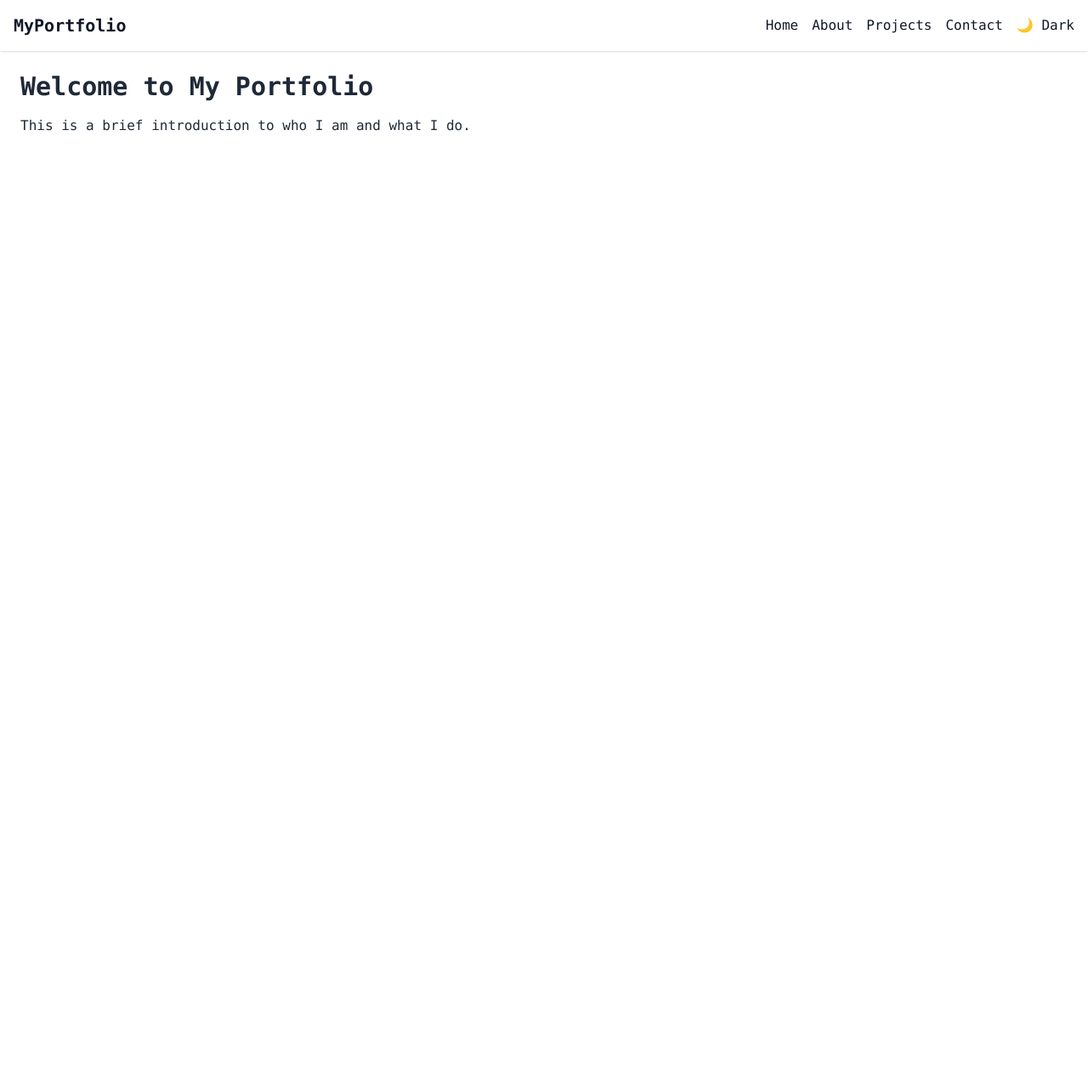
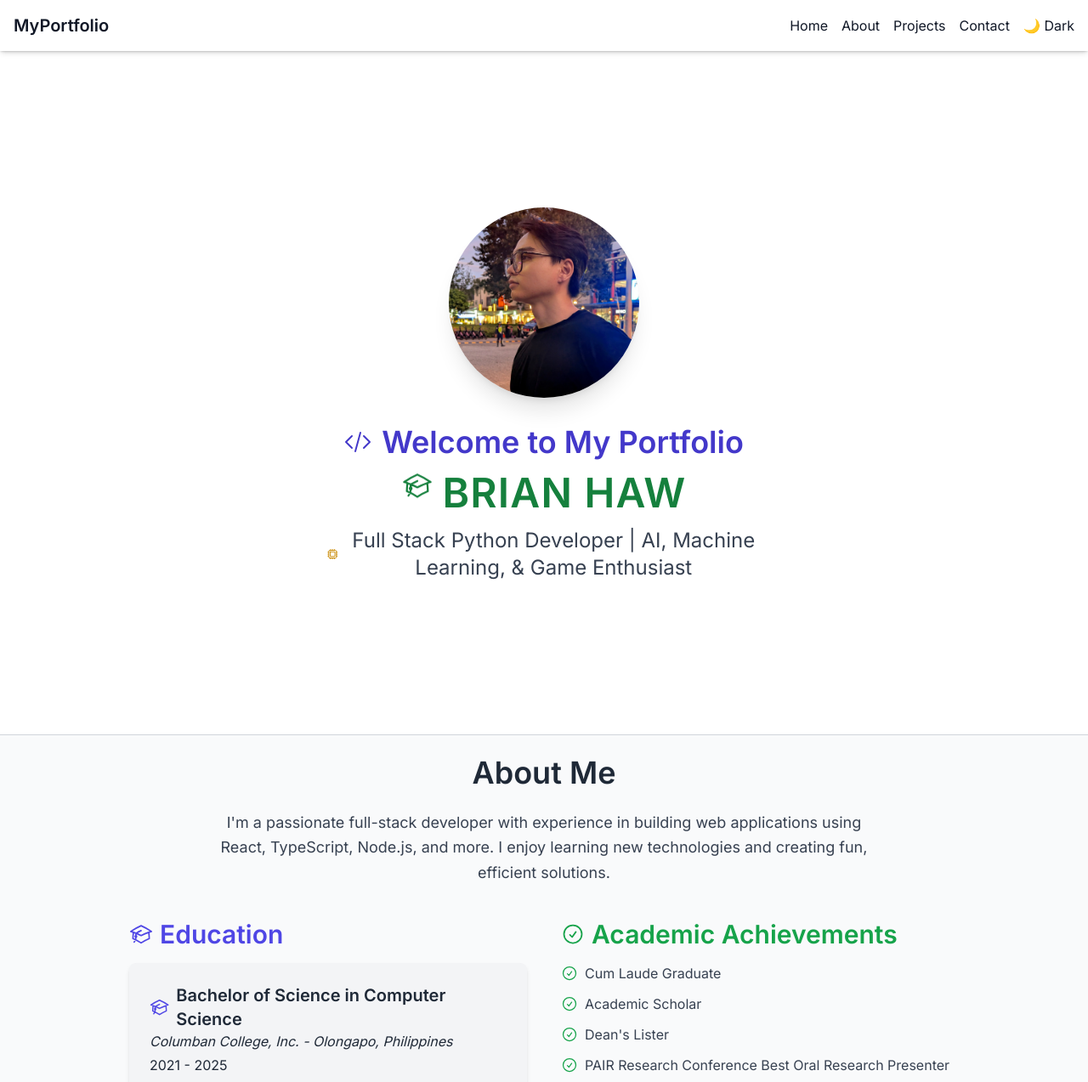
Before and after one commit to BrianShiroe/portfolio-react-typescript-tailwind, a React (Vite) app: page / in a window 1280 px wide. Shown: the top 1273 px of the page at 85% size. Before the commit the page ends 800 px from the top, so only its background shows below. Built offline with nearby package versions, Linux system fonts and the light colour scheme.

Commit message:
update 1
updated home and about me page
1 page format
theme design changes
background overflow fixes

```diff
--- a/package.json
+++ b/package.json
@@ -10,6 +10,7 @@
     "preview": "vite preview"
   },
   "dependencies": {
+    "@heroicons/react": "^2.2.0",
     "react": "^19.1.0",
     "react-dom": "^19.1.0",
     "react-router-dom": "^7.6.0"
--- a/src/App.tsx
+++ b/src/App.tsx
@@ -1,43 +1,68 @@
-// App.tsx
-import { useState, useEffect } from 'react';
-import { Routes, Route } from 'react-router-dom';
-import Navbar from './components/Navbar';
-import Home from './pages/Home';
-import About from './pages/About';
-import Projects from './pages/Projects';
-import Contact from './pages/Contact';
+// File: App.tsx
+// Description: Main application component managing theme toggling (light/dark),
+// applying clean and subtle background shades for light and dark mode sections,
+// render Navbar and page sections with smooth transitions and accessible structure.
+
+import { useState, useEffect } from "react";
+import Navbar from "./components/Navbar";
+import Home from "./pages/Home";
+import About from "./pages/About";
+import Projects from "./pages/Projects";
+import Contact from "./pages/Contact";
 
 const App = () => {
-  const [theme, setTheme] = useState<'light' | 'dark'>(() => {
-    if (typeof window !== 'undefined') {
-      return localStorage.getItem('theme') === 'dark' ? 'dark' : 'light';
-    }
-    return 'light';
-  });
+  const [theme, setTheme] = useState<"light" | "dark">(() =>
+    localStorage.getItem("theme") === "dark" ? "dark" : "light"
+  );
 
   useEffect(() => {
-    if (theme === 'dark') {
-      document.documentElement.classList.add('dark');
-      localStorage.setItem('theme', 'dark');
-    } else {
-      document.documentElement.classList.remove('dark');
-      localStorage.setItem('theme', 'light');
-    }
+    const root = document.documentElement;
+    root.classList.toggle("dark", theme === "dark");
+    localStorage.setItem("theme", theme);
   }, [theme]);
 
   const toggleTheme = () => {
-    setTheme((prev) => (prev === 'light' ? 'dark' : 'light'));
+    setTheme((prev) => (prev === "light" ? "dark" : "light"));
   };
 
+  // Clean, easy-on-the-eyes shades of white for light mode
+  const lightBgColors = ["bg-white", "bg-gray-50"];
+  const darkBgColors = ["bg-gray-900", "bg-gray-800"];
+
+  const getBgClass = (index: number) => (theme === "light" ? lightBgColors[index % 2] : darkBgColors[index % 2]);
+
   return (
-    <div className={`${theme === 'dark' ? 'font-jetbrains' : 'font-mono'} text-gray-800 dark:text-gray-200 bg-white dark:bg-gray-900 min-h-screen transition-colors duration-300`}>
-      <Navbar theme={theme} toggleTheme={toggleTheme} />
-      <Routes>
-        <Route path="/" element={<Home />} />
-        <Route path="/about" element={<About />} />
-        <Route path="/projects" element={<Projects />} />
-        <Route path="/contact" element={<Contact />} />
-      </Routes>
+    <div
+      className={`${
+        theme === "dark" ? "font-mono bg-gray-900" : "font-inter bg-white"
+      } text-gray-800 dark:text-gray-200 transition-colors duration-300 min-h-screen`}
+    >
+      {/* Fixed Navbar */}
+      <div className="fixed top-0 left-0 right-0 z-50 bg-white dark:bg-gray-900 shadow-md">
+        <Navbar theme={theme} toggleTheme={toggleTheme} />
+      </div>
+
+      {/* Add top padding equal to navbar height (e.g., 64px = 16 * 4) */}
+      <main className="pt-16">
+        <section id="home" className={`${getBgClass(0)} min-h-screen border-b border-gray-300 dark:border-gray-700`}>
+          <Home />
+        </section>
+
+        <section id="about" className={`${getBgClass(1)} min-h-screen border-b border-gray-300 dark:border-gray-700`}>
+          <About />
+        </section>
+
+        <section
+          id="projects"
+          className={`${getBgClass(2)} min-h-screen border-b border-gray-300 dark:border-gray-700`}
+        >
+          <Projects />
+        </section>
+
+        <section id="contact" className={`${getBgClass(3)} min-h-screen`}>
+          <Contact />
+        </section>
+      </main>
     </div>
   );
 };
--- a/src/components/Navbar.tsx
+++ b/src/components/Navbar.tsx
@@ -2,7 +2,6 @@
 // Responsive Navbar component with dark/light theme toggle and animated mobile menu
 
 import { useState, useRef, useEffect } from 'react';
-import { Link } from 'react-router-dom';
 
 interface NavbarProps {
   theme: 'light' | 'dark';
@@ -27,6 +26,11 @@ const Navbar = ({ theme, toggleTheme }: NavbarProps) => {
 
   const toggleMobileMenu = () => setMobileMenuOpen((open) => !open);
 
+  // Close mobile menu on link click
+  const handleLinkClick = () => {
+    setMobileMenuOpen(false);
+  };
+
   return (
     <nav className="bg-white dark:bg-gray-800 shadow p-4 transition-colors duration-300">
       <div className="max-w-7xl mx-auto flex items-center justify-between">
@@ -35,10 +39,10 @@ const Navbar = ({ theme, toggleTheme }: NavbarProps) => {
 
         {/* Desktop Links */}
         <div className="hidden md:flex space-x-4 items-center">
-          <Link className="text-gray-900 dark:text-gray-100 hover:underline" to="/">Home</Link>
-          <Link className="text-gray-900 dark:text-gray-100 hover:underline" to="/about">About</Link>
-          <Link className="text-gray-900 dark:text-gray-100 hover:underline" to="/projects">Projects</Link>
-          <Link className="text-gray-900 dark:text-gray-100 hover:underline" to="/contact">Contact</Link>
+          <a className="text-gray-900 dark:text-gray-100 hover:underline" href="#home">Home</a>
+          <a className="text-gray-900 dark:text-gray-100 hover:underline" href="#about">About</a>
+          <a className="text-gray-900 dark:text-gray-100 hover:underline" href="#projects">Projects</a>
+          <a className="text-gray-900 dark:text-gray-100 hover:underline" href="#contact">Contact</a>
           <button
             onClick={toggleTheme}
             aria-label="Toggle Theme"
@@ -79,34 +83,34 @@ const Navbar = ({ theme, toggleTheme }: NavbarProps) => {
         className="md:hidden overflow-hidden transition-[max-height] duration-300 ease-in-out"
       >
         <div className="mt-2 space-y-2 px-2 py-2 bg-white dark:bg-gray-800 rounded-b shadow-md">
-          <Link
-            onClick={() => setMobileMenuOpen(false)}
+          <a
+            onClick={handleLinkClick}
             className="block text-gray-900 dark:text-gray-100 hover:underline"
-            to="/"
+            href="#home"
           >
             Home
-          </Link>
-          <Link
-            onClick={() => setMobileMenuOpen(false)}
+          </a>
+          <a
+            onClick={handleLinkClick}
             className="block text-gray-900 dark:text-gray-100 hover:underline"
-            to="/about"
+            href="#about"
           >
             About
-          </Link>
-          <Link
-            onClick={() => setMobileMenuOpen(false)}
+          </a>
+          <a
+            onClick={handleLinkClick}
             className="block text-gray-900 dark:text-gray-100 hover:underline"
-            to="/projects"
+            href="#projects"
           >
             Projects
-          </Link>
-          <Link
-            onClick={() => setMobileMenuOpen(false)}
+          </a>
+          <a
+            onClick={handleLinkClick}
             className="block text-gray-900 dark:text-gray-100 hover:underline"
-            to="/contact"
+            href="#contact"
           >
             Contact
-          </Link>
+          </a>
           <button
             onClick={() => {
               toggleTheme();
--- a/src/index.css
+++ b/src/index.css
@@ -1,10 +1,6 @@
+@import url('https://fonts.googleapis.com/css2?family=Inter:wght@400;600&display=swap');
 @import url('https://fonts.googleapis.com/css2?family=JetBrains+Mono&display=swap');
 
 @tailwind base;
 @tailwind components;
 @tailwind utilities;
-
-/* Optional: fallback font for monospace */
-body {
-  font-family: ui-monospace, SFMono-Regular, Menlo, Monaco, Consolas, Liberation Mono, Courier New, monospace;
-}
--- a/src/pages/About.tsx
+++ b/src/pages/About.tsx
@@ -1,11 +1,68 @@
-const About = () => (
-  <div className="p-6">
-    <h2 className="text-3xl font-semibold mb-4">About Me</h2>
-    <p>
-      I'm a passionate full-stack developer with experience in building web applications using
-      React, TypeScript, Node.js, and more. I enjoy learning new technologies and creating fun, efficient solutions.
-    </p>
-  </div>
-);
+// File: About.tsx
+// Description: About page component displaying personal bio, education background, and academic achievements with styled sections in two columns, including Cloudflare (Heroicons) icons.
+
+import { AcademicCapIcon, CheckCircleIcon } from '@heroicons/react/24/outline';
+
+const About = () => {
+  const achievements = [
+    'Cum Laude Graduate',
+    'Academic Scholar',
+    "Dean's Lister",
+    'PAIR Research Conference Best Oral Research Presenter',
+    'PAIR Research Conference Best Abstract',
+    'CCNAv7: Introduction to Networks',
+    'PCAP: Programming Essentials in Python',
+    'Cisco: Introduction to IoT',
+    'CLA: Programming Essentials in C',
+  ];
+
+  return (
+    <div className="p-6 max-w-5xl mx-auto min-h-screen">
+      <h2 className="text-4xl font-semibold mb-6 text-center">About Me</h2>
+      <p className="mb-10 text-lg leading-relaxed text-gray-700 dark:text-gray-300 max-w-3xl mx-auto text-center">
+        I'm a passionate full-stack developer with experience in building web applications using
+        React, TypeScript, Node.js, and more. I enjoy learning new technologies and creating fun, efficient solutions.
+      </p>
+
+      {/* Two Columns Container */}
+      <div className="grid grid-cols-1 md:grid-cols-2 gap-10">
+        {/* Education Section */}
+        <section>
+          <h3 className="text-3xl font-semibold mb-4 flex items-center space-x-2 text-indigo-600 dark:text-indigo-400">
+            <AcademicCapIcon className="w-7 h-7" />
+            <span>Education</span>
+          </h3>
+          <div className="bg-gray-100 dark:bg-gray-800 p-6 rounded-lg shadow-md">
+            <p className="text-xl font-bold flex items-center space-x-2">
+              <AcademicCapIcon className="w-6 h-6 text-indigo-600 dark:text-indigo-400" />
+              <span>Bachelor of Science in Computer Science</span>
+            </p>
+            <p className="text-md italic mb-1">Columban College, Inc. - Olongapo, Philippines</p>
+            <p className="mb-1">2021 - 2025</p>
+            <p>
+              Graduating: <span className="font-semibold">June 18, 2025</span>
+            </p>
+          </div>
+        </section>
+
+        {/* Academic Achievements Section */}
+        <section>
+          <h3 className="text-3xl font-semibold mb-4 flex items-center space-x-2 text-green-600 dark:text-green-400">
+            <CheckCircleIcon className="w-7 h-7" />
+            <span>Academic Achievements</span>
+          </h3>
+          <ul className="list-none space-y-3 text-gray-700 dark:text-gray-300">
+            {achievements.map((achievement) => (
+              <li key={achievement} className="flex items-center space-x-2">
+                <CheckCircleIcon className="w-5 h-5 text-green-600 dark:text-green-400 flex-shrink-0" />
+                <span>{achievement}</span>
+              </li>
+            ))}
+          </ul>
+        </section>
+      </div>
+    </div>
+  );
+};
 
 export default About;
--- a/src/pages/Home.tsx
+++ b/src/pages/Home.tsx
@@ -1,9 +1,45 @@
+// File: Home.tsx
+// Description: Home Page with enlarged profile picture, centered text, and heroicons accents.
+
+import profilePic from '../assets/images/profile-picture.png';
+import { CodeBracketIcon, CpuChipIcon, AcademicCapIcon } from '@heroicons/react/24/outline';
 
 const Home = () => (
-  <div className="p-6">
-    <h2 className="text-3xl font-semibold mb-4">Welcome to My Portfolio</h2>
-    <p>This is a brief introduction to who I am and what I do.</p>
-  </div>
+  <main className="p-6 flex flex-col items-center justify-center min-h-screen max-w-3xl mx-auto text-center">
+    {/* Enlarged Profile Picture */}
+    <div
+      className="w-56 h-56 rounded-full overflow-hidden shadow-xl mb-8 transition-transform duration-300 ease-in-out hover:scale-105"
+      aria-label="Profile picture of Brian O. Haw"
+    >
+      <img
+        src={profilePic}
+        alt="Brian O. Haw smiling"
+        className="w-full h-full object-cover"
+        loading="lazy"
+        decoding="async"
+      />
+    </div>
+
+    {/* Centered Text */}
+    <header aria-label="Welcome header">
+      <h2 className="text-4xl font-semibold mb-4 inline-flex items-center justify-center space-x-3 text-indigo-700 dark:text-indigo-400">
+        <CodeBracketIcon className="w-8 h-8 animate-pulse" />
+        <span>Welcome to My Portfolio</span>
+      </h2>
+
+      <h1 className="text-5xl font-bold mb-4 inline-flex items-center justify-center space-x-3 text-green-700 dark:text-green-400 tracking-wide">
+        <AcademicCapIcon className="w-9 h-9 animate-bounce" />
+        <span>BRIAN HAW</span>
+      </h1>
+    </header>
+
+    <section aria-label="Professional description" className="max-w-lg mx-auto">
+      <h3 className="text-2xl font-medium text-gray-700 dark:text-gray-300 inline-flex items-center justify-center space-x-2">
+        <CpuChipIcon className="w-6 h-6 text-yellow-600 dark:text-yellow-400" />
+        <span>Full Stack Python Developer | AI, Machine Learning, & Game Enthusiast</span>
+      </h3>
+    </section>
+  </main>
 );
 
 export default Home;
--- a/tailwind.config.js
+++ b/tailwind.config.js
@@ -5,7 +5,8 @@ export default {
   theme: {
     extend: {
       fontFamily: {
-        jetbrains: ['JetBrains Mono', 'ui-monospace', 'SFMono-Regular', 'Menlo', 'Monaco', 'Consolas', 'monospace'],
+        inter: ['Inter', 'ui-sans-serif', 'system-ui'],
+        jetbrains: ['JetBrains Mono', 'ui-monospace', 'SFMono-Regular'],
       },
     },
   },
```
Also changed, not shown: npm-installed.txt (added), src/assets/images/profile-picture.png (added), 1 other file (tests, documents, lock files or other folders).
